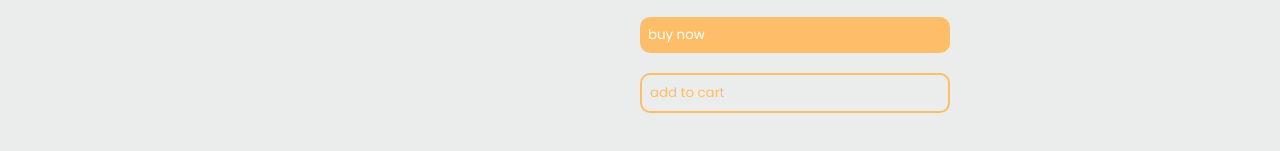
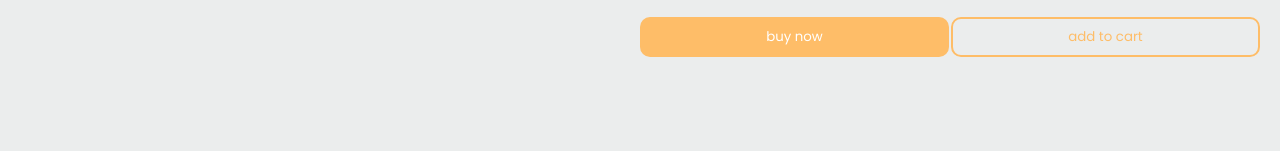
Before and after one commit to balaram-shiwakoti/amazon-clone, a plain HTML site: page product.html in a window 1280 px wide. Shown: the part 563-714 px from the top of the page. Drawn offline with Linux system fonts and the light colour scheme.

Commit message:
Update product.css

```diff
--- a/product.css
+++ b/product.css
@@ -61,7 +61,7 @@
   font-weight: 500;
   color: #121212;
 }
-.product-detail .product-container .product-detail-body .buttons button {
+.product-detail .product-container .product-detail-body .buttons {
   margin-top: 20px;
   display: flex;
   gap: 2px;
```
